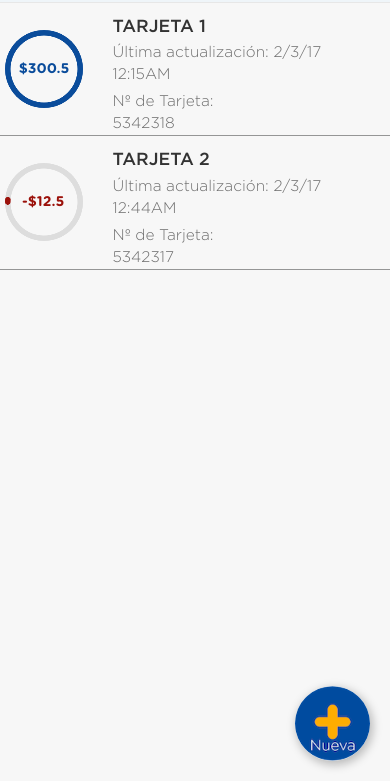
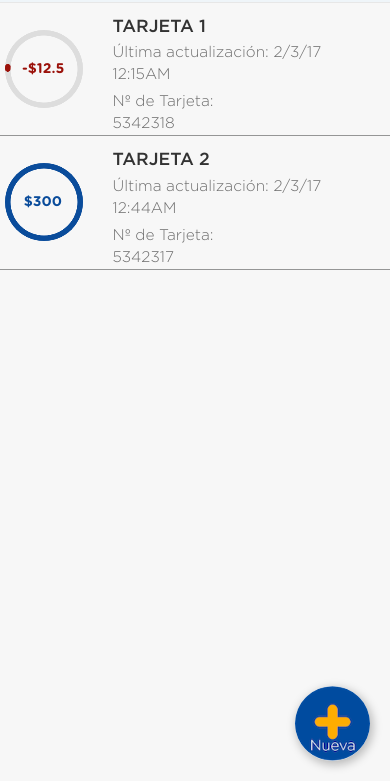
Before and after one commit to ModernizacionMuniCBA/Cuanto-tengo, a plain HTML site: page www/tarjetas.html in a window 390 px wide. Shown: the part 63-844 px from the top of the page. Drawn offline with Linux system fonts and the light colour scheme; some packages are replaced by stand-ins of ours.

Commit message:
Comienzo de agregado de signo $

```diff
--- a/www/tarjetas.html
+++ b/www/tarjetas.html
@@ -78,8 +78,8 @@
         <div class="row">
           <div class="tarjetas-list-option col-xs-12">
             <div class="col-xs-3 col-md-2 grafico">
-              <div id="tarjeta-1" class="circle" data-value="300">
-                <p class="saldo">$300.5</p>
+              <div id="tarjeta-1" class="circle" data-value="-12.5">
+                <p class="saldo">-$12.5</p>
               </div>
             </div>
             <div class="col-xs-9 info-tarjeta">
@@ -90,8 +90,8 @@
           </div>
           <div class="tarjetas-list-option col-xs-12">
             <div class="col-xs-3 col-md-2 grafico">
-              <div id="tarjeta-2" class="circle" data-value="-12.5">
-                <p class="saldo">-$12.5</p>
+              <div id="tarjeta-2" class="circle" data-value="300">
+                <p class="saldo">$300</p>
               </div>
             </div>
             <div class="col-xs-9 info-tarjeta">
@@ -112,7 +112,11 @@
 
         <script>
         $( document ).ready(function() {
+          var mayorSaldo = $('.circle').first();
           function getValue(obj){
+            if(obj.data('value') > mayorSaldo.data('value')){
+              mayorSaldo = obj;
+            }
             if (obj.data('value')<0){
               return 0.01
             }else{
@@ -151,7 +155,8 @@
           });
           bottom = $('.navbar.navbar-ctengo.navbar-fixed-top').position().top + $('.navbar.navbar-ctengo.navbar-fixed-top').outerHeight(true);
   				$('body').css('padding-top', bottom);
-  				$('#loading').hide();
+
+          console.log(mayorSaldo);
         });
         $(window).on('resize', function(){
           $('.grafico').each(function() {
```
